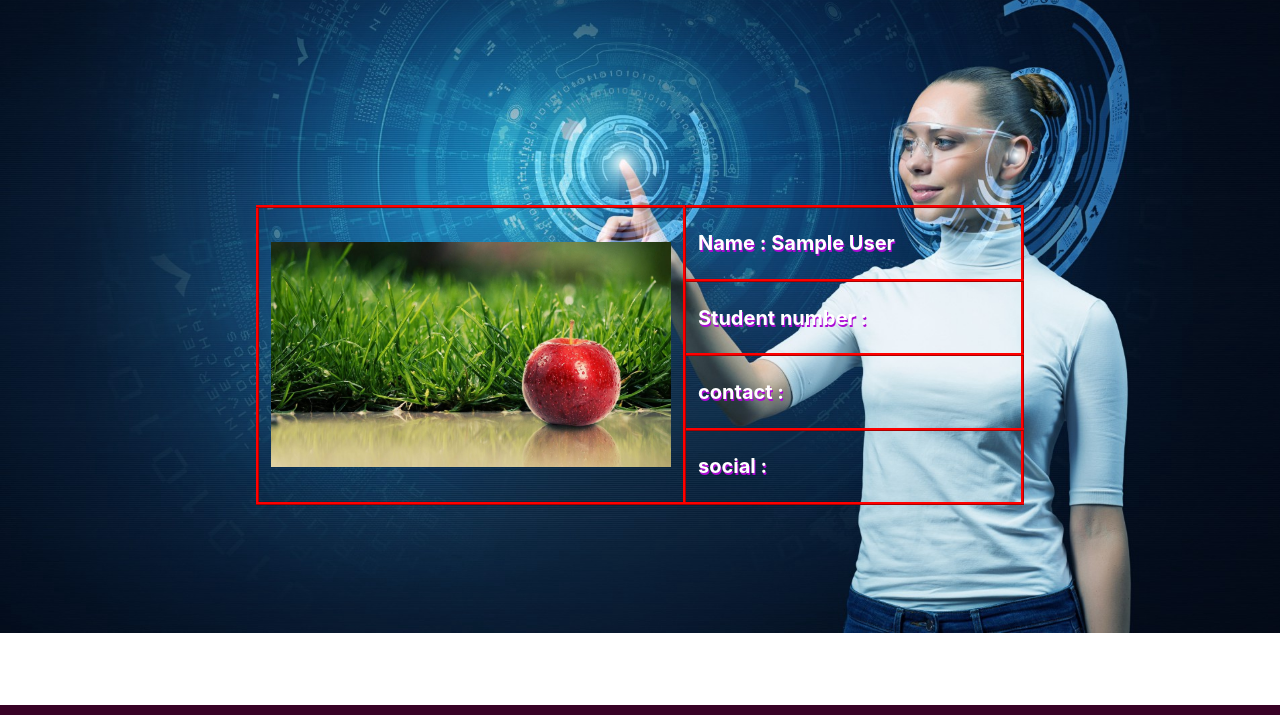
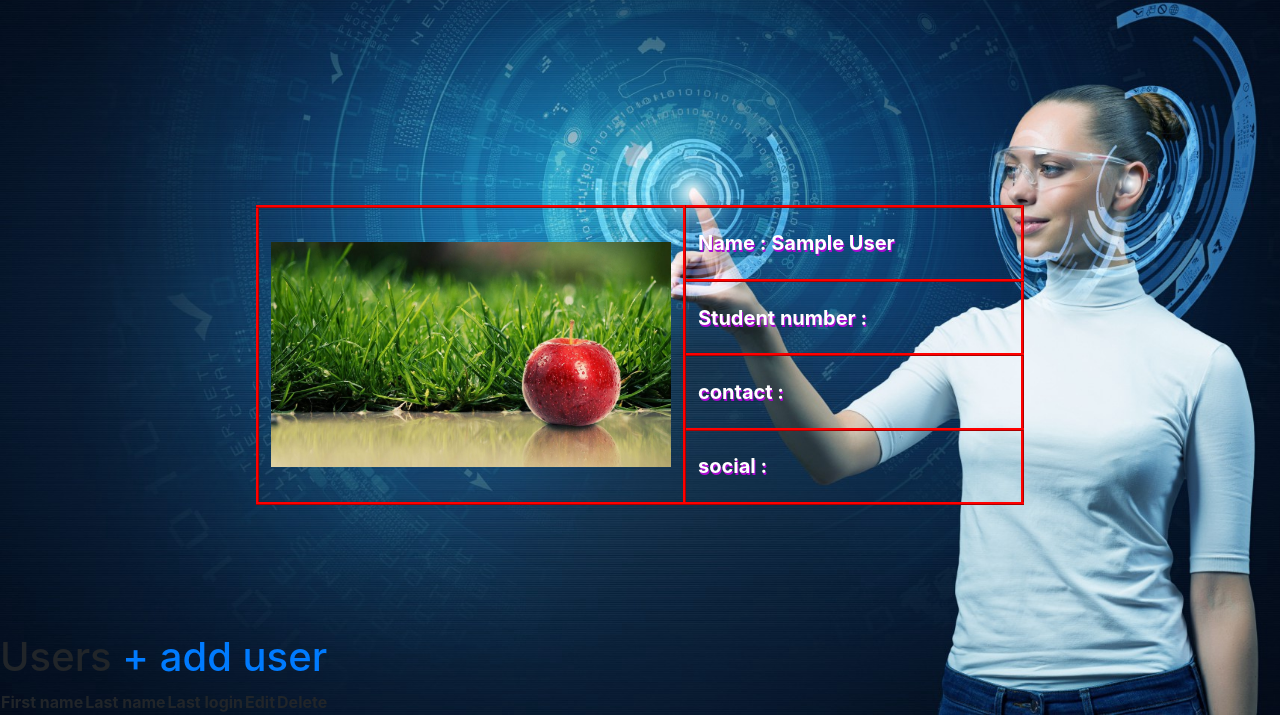
Before and after one commit to Kavindu-Gayantha/SE2016, a PHP site: page /users.php in a window 1280 px wide. Shown: the part 95-810 px from the top of the page. Run offline with PHP 8.4, Linux system fonts and the light colour scheme; the visitor is signed in with stand-in values (Sample User, id 1); data that the repository does not hold is empty.

Commit message:
made the user add table

```diff
--- a/users.php
+++ b/users.php
@@ -6,6 +6,22 @@
   if(!isset($_SESSION['user_id']))
   {
     header('Location: index.php');
+  }
+  $user_list = '';
+  // getting the list of users
+  $query = " SELECT * FROM user WHERE is_deleted = 0 ORDER BY first_name";
+  $users = mysqli_query($conn, $query);
+
+  if($users)
+  {
+    while($user = mysqli_fetch_assoc($users))
+    {
+      $user_list .= "<tr>";  //stopped place .
+    }
+  }
+  else
+  {
+    echo "database query failed ";
   }
  ?>
 <!doctype html>
@@ -74,10 +90,21 @@
     <tr><td>social :<?php ?></td></tr>
   </table>
 </div>
-<?php
 
+<main>
+  <h1>Users <span> <a href="add-user.php"> + add user </a></span></h1>
+  <table class="masterlist">
 
-?>
+  <tr>
+    <th>First name</th>
+    <th>Last name</th>
+    <th>Last login</th>
+    <th>Edit</th>
+    <th>Delete</th>
+  </tr>
 
+    <?php echo $user_list; ?>
+  </table>
+</main>
 </body>
 </html>
```
